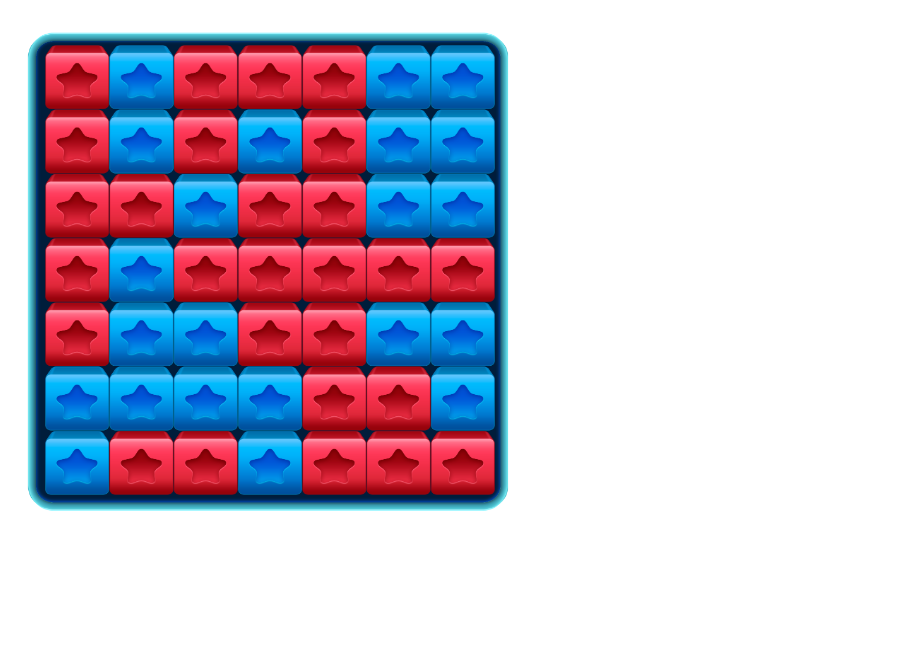
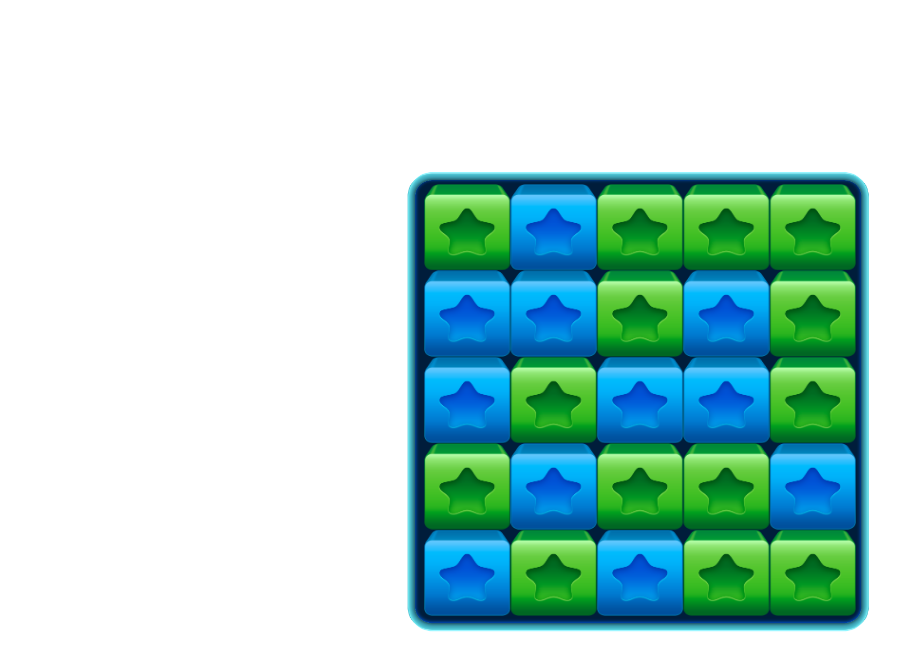
Before and after one commit to IvanNevraev/GameBlast, a plain HTML site: page index.html in a window 1280 px wide. Shown: the whole page, without its empty margins (0-905 px from the left). Drawn offline with Linux system fonts and the light colour scheme.

Commit message:
Total refactoring.

```diff
--- a/index.html
+++ b/index.html
@@ -7,7 +7,7 @@
 	<link rel="stylesheet" href="css/main.css">
 	<script type="text/javascript" src="js/functions.js"></script>
 	<script type="text/javascript" src="js/Model.js"></script>
-	<script type="text/javascript" src="js/Viewer.js"></script>
+	<script type="text/javascript" src="js/View.js"></script>
 	<script type="text/javascript" src="js/Controler.js"></script>
 	<script type="text/javascript" src="js/main.js"></script>
 	<meta name="viewport" content="width=device-width, initial-scale=1">
--- a/js/Controler.js
+++ b/js/Controler.js
@@ -1,22 +1,30 @@
 class Controller {
     _game;
-    constructor(game) {
+	_ctxCanvas;
+    objectRegister = {};
+    constructor(game, objectRegister, ctxCanvas) {
         this._game = game;
+        this.objectRegister = objectRegister;
+		this._ctxCanvas = ctxCanvas;
+		console.log(this);
     }
-    begin(ctxCanvas) {
+    begin() {
         document.addEventListener('click', (event) => {
             let mouseX = event.offsetX;
             let mouseY = event.offsetY;
-            for (let key in this._game._objects) {
-                for (let i = 0; i < this._game._objects[key].length; i++) {
-                    let x = this._game._objects[key][i]._X;
-                    let y = this._game._objects[key][i]._Y;
-                    let width = this._game._objects[key][i]._width;
-                    let height = this._game._objects[key][i]._height;
+            for (let key in this.objectRegister) {
+                for (let i = 0; i < this.objectRegister[key].length; i++) {
+					if(this.objectRegister[key][i]==null){
+						continue;
+					}
+                    let x = this.objectRegister[key][i].X;
+                    let y = this.objectRegister[key][i].Y;
+                    let width = this.objectRegister[key][i].width;
+                    let height = this.objectRegister[key][i].height;
                     let path2D = new Path2D();
                     path2D.rect(x, y, width, height);
-                    if (ctxCanvas.isPointInPath(path2D, mouseX, mouseY)) {
-                        this.targetObjectForClick(this._game._objects[key][i]);
+                    if (this._ctxCanvas.isPointInPath(path2D, mouseX, mouseY)) {
+                        this.targetObjectForClick(this.objectRegister[key][i]);
                     }
                 }
             }
@@ -25,46 +33,48 @@ class Controller {
     targetObjectForClick(object) {
 		//This function for check target object for available actions
         if (object instanceof Tile) {
-            console.log(this.amountTilesWithSameColor(object));
+			//Call the facade of the Game class
+            this._game.facade({
+				"clickOnTile":this.getArrayTilesWithSameColor(object)
+			});
         }
     }
-	amountTilesWithSameColor(tile){
-		//This function count amount tiles with same color located of the near
-		//amountTilesWithSameColorRec use for recursive call
-		//Next, call tile._field.linkTiles() for set isCounted to false
-		let amount = this.amountTilesWithSameColorRec(tile);
+	getArrayTilesWithSameColor(tile){
+		/*
+		The recursive method is based on the "raised hand" principle.
+		When a method is called for a neighboring tile of similar color,
+		it puts itself in the array and "lowers its hand".
+		*/
+		let arrayTiles = new Array();
+		this.getArrayTilesWithSameColorRec(tile,arrayTiles);
 		tile._field.linkTiles();
-		return amount;
+		return arrayTiles;
 	}
-    amountTilesWithSameColorRec(tile) {
-		tile._isCounted = true;
+    getArrayTilesWithSameColorRec(tile,arrayTiles) {
+		tile.isCounted = true;
+		arrayTiles.push(tile);
         let idColor = tile._color;
-        let amountTilesForBlast = 0;
-        if (tile._leftTile != null&&tile._leftTile._isCounted==false) {
-            if (idColor == tile._leftTile._color) {
-                amountTilesForBlast++;
-                amountTilesForBlast += this.amountTilesWithSameColorRec(tile._leftTile);
+        if (tile.leftTile != null&&tile.leftTile.isCounted==false) {
+            if (idColor == tile.leftTile._color) {
+                this.getArrayTilesWithSameColorRec(tile.leftTile,arrayTiles);
             }
         }
-        if (tile._upTile != null&&tile._upTile._isCounted==false) {
-            if (idColor == tile._upTile._color) {
-                amountTilesForBlast++;
-                amountTilesForBlast += this.amountTilesWithSameColorRec(tile._upTile);
+        if (tile.upTile != null&&tile.upTile.isCounted==false) {
+            if (idColor == tile.upTile._color) {
+                this.getArrayTilesWithSameColorRec(tile.upTile,arrayTiles);
             }
         }
-        if (tile._rightTile != null&&tile._rightTile._isCounted==false) {
-            if (idColor == tile._rightTile._color) {
-                amountTilesForBlast++;
-                amountTilesForBlast += this.amountTilesWithSameColorRec(tile._rightTile);
+        if (tile.rightTile != null&&tile.rightTile.isCounted==false) {
+            if (idColor == tile.rightTile._color) {
+                this.getArrayTilesWithSameColorRec(tile.rightTile,arrayTiles);
             }
         }
-        if (tile._bottomTile != null&&tile._bottomTile._isCounted==false) {
-            if (idColor == tile._bottomTile._color) {
-                amountTilesForBlast++;
-                amountTilesForBlast += this.amountTilesWithSameColorRec(tile._bottomTile);
+        if (tile.bottomTile != null&&tile.bottomTile.isCounted==false) {
+            if (idColor == tile.bottomTile._color) {
+                this.getArrayTilesWithSameColorRec(tile.bottomTile,arrayTiles);
             }
         }
 
-        return amountTilesForBlast;
+        return arrayTiles;
     }
 }
--- a/js/Model.js
+++ b/js/Model.js
@@ -1,140 +1,151 @@
 class Game {
-	_resources = {};
-	_loadPromise;
-	_objects = {};
-	_amountTilesForBlast = 2;
+	/*
+	 This is a main class of the game. It prepare and create all using content.
+	 Constrictor recive a object of the View class. This object will draw all objects.
+	 objectRegister contains current active objects.
+	 */
+	_view;
+	objectRegister = {};
+	amountWariablesColors = 2;
+	amountTilesForBlast = 2;
+	amountTilesInWidth = 5;
+	amountTilesInHeight = 5;
 
-	constructor() {
+	constructor(view, objectRegister) {
+		this._view = view;
+		this.objectRegister = objectRegister;
+		console.log(this);
 	}
-	loadResourses(resourcesPath) {
-		this._loadPromise = new Promise((resolve, reject) => {
-			let flag = 0;
-			for (let key in resourcesPath) {
-				if (key != "puthToResources") {
-					this._resources[key] = new Array();
-					for (let i = 0; i < resourcesPath[key].length; i++) {
-						let img = new Image();
-						img.src = resourcesPath["puthToResources"] + resourcesPath[key][i];
-						img.onload = () => {
-							flag++;
-							if (flag == resourcesPath["amountResources"]) {
-								resolve(flag);
-							}
-						}
-						this._resources[key].push(img);
-                    }
-                }
-            }
-		});
+	begin() {
+		this.createNewField();
+		this._view.draw();
 	}
-	begin(){
-
-	}
-}
-class Field{
-	_width;
-	_height;
-	_X;
-	_Y;
-	_amountTiles;
-	_img;
-	_arrayTiles;
-	_arrayTilesForDraw;
-	_widthTile;
-	_padding;
-	constructor(widthField = 0, heightField = 0, X = 0, Y = 0, amountTiles = 0, img = null) {
-		this._width = widthField;
-		this._height = heightField;
-		this._X = X;
-		this._Y = Y;
-		this._amountTiles = amountTiles;
-		this._img = img;
-		this._arrayTiles = new Array();
-		let widthTile = Math.sqrt(widthField * heightField / amountTiles);
-		let amountInWidth = Math.round(widthField / widthTile);
-		let amountInHeight = Math.round(heightField / widthTile);
-		this._padding = widthField * 0.1;
-		this._widthTile = (widthField - this._padding) / amountInWidth;
-		for (let i = 0; i < amountInHeight; i++){
-			let arr = new Array();
-			for(let k=0; k<amountInWidth; k++){
-				arr[k] = null;
-			}
-			this._arrayTiles[i] = arr;
-		}
-	}
-	//This method create tiles for field
-	craeteTiles(amountColors,arrayImg) {
-		this._arrayTilesForDraw = new Array();
-		let widthTile = this._widthTile;
-		let heightTile = this._widthTile;
-		let minSide = this._widthField < this._heightField ? "width" : "height";
-		let marginX = this._padding / 2;
-		let marginY = this._padding / 2;
-		if (this._widthField != this._heightField) {
-			if (minSide == "width") {
-				marginX = (this._widthField / this._heightField) * marginX;
-			} else {
-				marginY = (this._heightField / this._widthField) * marginY;
+	createNewField() {
+		//Create new field
+		let field = new Field(this.amountTilesInWidth, this.amountTilesInHeight);
+		//Add it into  register
+		this.objectRegister.Field = new Array(field);
+		//Call field`s method for create new tiles
+		field.craeteTiles(this.amountWariablesColors);
+		this.objectRegister.Tile = new Array();
+		//Add these tiles into register
+		for (let i = 0; i < field._matrixOfTiles.length; i++) {
+			for (let k = 0; k < field._matrixOfTiles[i].length; k++) {
+				this.objectRegister.Tile.push(field._matrixOfTiles[i][k]);
 			}
 		}
-		for(let i=0; i<this._arrayTiles.length; i++){
-			for (let k = 0; k < this._arrayTiles[i].length; k++){
-				let colorNumber = randomInteger(0, amountColors - 1);
-				let img = arrayImg[colorNumber];
-				let x = this._X + k * this._widthTile + marginX;
-				let y = this._Y + i * this._widthTile + marginY;
-				this._arrayTiles[i][k] = new Tile(widthTile, heightTile, x, y, img, i + " " + k, colorNumber,null,null,null,null,this);
-				this._arrayTilesForDraw.push(this._arrayTiles[i][k]);
-			}
-		}
-	}
-	linkTiles(){
-		for(let i=0; i<this._arrayTiles.length; i++){
-			for(let k=0; k<this._arrayTiles[i].length; k++){
-				this._arrayTiles[i][k]._isCounted = false;
-				if(k-1>=0){
-					this._arrayTiles[i][k]._leftTile = this._arrayTiles[i][k-1];
-				}
-				if(i-1>=0){
-					this._arrayTiles[i][k]._upTile = this._arrayTiles[i-1][k];
-				}
-				if(k+1<this._arrayTiles[i].length){
-					this._arrayTiles[i][k]._rightTile = this._arrayTiles[i][k+1];
-				}
-				if(i+1<this._arrayTiles.length){
-					this._arrayTiles[i][k]._bottomTile = this._arrayTiles[i+1][k];
+		//Call field`s method for link tiles each other
+		field.linkTiles();
+    }
+	facade(object){
+		//Any requests from the controller come here
+		for(let key in object){
+			if(key=="clickOnTile"){
+				if(object[key].length>=this.amountTilesForBlast){
+					this.blastTiles(object[key]);
 				}
 			}
 		}
 	}
+	blastTiles(arrayTiles){
+		//Remove tiles from objectRegister
+		console.log("Start Game.blastTiles()");
+		for(let i=0; i<arrayTiles.length; i++){
+			let index = this.objectRegister.Tile.indexOf(arrayTiles[i]);
+			delete this.objectRegister.Tile[index];
+		}
+		this._view.draw();
+		//Remove blaasted tiles from field`s matrix
+		/*let field = this.objectRegister.Field[0];
+		for (let i = 0; i < field._matrixOfTiles.length; i++) {
+			for (let k = 0; k < field._matrixOfTiles[i].length; k++) {
+				let index = this.objectRegister.Tile.indexOf(field._matrixOfTiles[i][k]);
+				if(index==-1){
+					field._matrixOfTiles[i][k] = null;
+				}
+			}
+		}*/
+		//Now, the field moves its tiles down to the vacant ones
+		this.objectRegister.Field[0].moveTiles();
+	}
 }
-class Tile{
-	_width;
-	_height;
-	_X;
-	_Y;
-	_img;
+class Obj {
+	width = 0;
+	height = 0;
+	X = 0;
+	Y = 0;
+	Z = 0;
+	img = null;
+	constructor() {
+
+    }
+}
+class Field extends Obj{
+	//This class for a field with tiles
+	_matrixOfTiles;
+	constructor(amountTilesInWidth, amountTilesInHeight) {
+		super();
+		//Create a matrix with the specified number of tiles
+		this._matrixOfTiles = new Array();
+		for (let i = 0; i < amountTilesInHeight; i++){
+			let arr = new Array();
+			for(let k=0; k<amountTilesInWidth; k++){
+				arr[k] = null;
+			}
+			this._matrixOfTiles[i] = arr;
+		}
+	}
+	craeteTiles(amountColors) {
+		//This method create tiles for field with specified number of colors
+		for (let i = 0; i < this._matrixOfTiles.length; i++){
+			for (let k = 0; k < this._matrixOfTiles[i].length; k++){
+				let colorNumber = randomInteger(0, amountColors - 1);
+				this._matrixOfTiles[i][k] = new Tile(i + " " + k, colorNumber,this,i,k);
+			}
+		}
+	}
+	linkTiles() {
+		//This method adds for each tile links to adjacent tiles
+		for (let i = 0; i < this._matrixOfTiles.length; i++){
+			for (let k = 0; k < this._matrixOfTiles[i].length; k++){
+				this._matrixOfTiles[i][k].isCounted = false;
+				if(k-1>=0){
+					this._matrixOfTiles[i][k].leftTile = this._matrixOfTiles[i][k-1];
+				}
+				if(i-1>=0){
+					this._matrixOfTiles[i][k].upTile = this._matrixOfTiles[i-1][k];
+				}
+				if (k + 1 < this._matrixOfTiles[i].length){
+					this._matrixOfTiles[i][k].rightTile = this._matrixOfTiles[i][k+1];
+				}
+				if (i + 1 < this._matrixOfTiles.length){
+					this._matrixOfTiles[i][k].bottomTile = this._matrixOfTiles[i+1][k];
+				}
+			}
+		}
+	}
+	moveTiles(){
+		console.log("Start Field.moveTiles()");
+		console.log(this._matrixOfTiles);
+	}
+}
+class Tile extends Obj{
 	_id;
 	_color;
-	_leftTile;
-	_upTile;
-	_rightTile;
-	_bottomTile;
 	_field;
-	_isCounted = false;
-	constructor(width = 0, height = 0, X = 0, Y = 0, img = null, id = -1, color = 1, leftTile = null, upTile = null, rightTile = null, bottomTile = null, field=null) {
-		this._width = width;
-		this._height = height;
-		this._X = X;
-		this._Y = Y;
-		this._img = img;
+	row;
+	column;
+	leftTile = null;
+	upTile = null;
+	rightTile = null;
+	bottomTile = null;
+	isCounted = false;
+	constructor(id="unkown",color=0,field=null,row=0,column=0) {
+		super();
 		this._id = id;
 		this._color = color;
-		this._leftTile = leftTile;
-		this._upTile = upTile;
-		this._rightTile = rightTile;
-		this._bottomTile = bottomTile;
 		this._field = field;
+		this.row = row;
+		this.column = column;
 	}
 }
--- /dev/null
+++ b/js/View.js
@@ -0,0 +1,101 @@
+class View{
+	/*
+	 This class draws all objects. Loads the required resources.
+	 Sets physical parameters for objects so that the controller can then identify them.
+	 */
+	_ctxCanvas;
+	_loadPromise; //This promise ensures that all resources are loaded
+	_nameOfImages;
+	_images = {};
+	objectRegister = {};
+	constructor(objectRegister, ctxCanvas, nameOfImages) {
+		this.objectRegister = objectRegister;
+		this._ctxCanvas = ctxCanvas;
+		this._nameOfImages = nameOfImages;
+		this.loadResourses();
+		console.log(this);
+	}
+	loadResourses() {
+		this._loadPromise = new Promise((resolve, reject) => {
+			let flag = 0;
+			for(let key in this._nameOfImages){
+				if(key!="puthToFiles"&&key!="amountOfFiles"){
+					this._images[key] = new Array();
+					for (let i = 0; i < this._nameOfImages[key].length; i++) {
+						let img = new Image();
+						img.src = this._nameOfImages.puthToFiles+this._nameOfImages[key][i];
+						img.onload = () => {
+							flag++;
+							if (flag == this._nameOfImages["amountOfFiles"]) {
+								resolve(flag);
+							}
+						}
+						this._images[key].push(img);
+					}
+				}
+			}
+		});
+	}
+	draw() {
+		this._loadPromise.then((result)=>{
+			this.drawField(this.objectRegister.Field[0],1);
+			this.drawAllTiles(this.objectRegister.Tile,0);
+		},(reject)=>{});
+    }
+	drawField(field,Z){
+		//Set phisical parametrs and draw
+		//Field are in center window all time
+		field.Z = Z;
+		field.img = this._images.Field[0];
+		//Get size window
+		let widthWindow = document.documentElement.clientWidth;
+		let heightWindow = document.documentElement.clientHeight;
+		//Index width/height field
+		let widthInTiles = field._matrixOfTiles[0].length;
+		let heightInTiles = field._matrixOfTiles.length;
+		if(widthInTiles>heightInTiles){
+			//Centering in width
+			field.width = widthWindow*0.6;
+			field.height = field.width*(heightInTiles/widthInTiles);
+			field.X = widthWindow*0.2;
+			field.Y = (heightWindow/2)-(field.height/2);
+		}else{
+			//Centering in height
+			field.height = heightWindow*0.6;
+			field.width = field.height*(widthInTiles/heightInTiles);
+			field.X = (widthWindow/2)-(field.width/2);
+			field.Y = heightWindow*0.2;
+		}
+		this.drawImage(field);
+	}
+	drawTile(tile){
+		//Set image for tile
+		tile.img = this._images.Tile[tile._color];
+		//Get phisical parametrs of tile`s field
+		let xField = tile._field.X;
+		let yField = tile._field.Y;
+		let widthField = tile._field.width;
+		let heightField = tile._field.height;
+		let widthInTiles = tile._field._matrixOfTiles[0].length;
+		let heightInTiles = tile._field._matrixOfTiles.length;
+		//Set phisical parametrs for tile
+		tile.Z = tile._field.Z+1;
+		tile.width = (widthField*0.9)/widthInTiles;
+		tile.height = (heightField*0.9)/heightInTiles;
+		tile.X = xField+(tile.width*tile.column)+widthField*0.05;
+		tile.Y = yField+(tile.height*tile.row)+heightField*0.05;
+		this.drawImage(tile);
+	}
+	drawAllTiles(tiles,delay=0){
+		for(let i=0; i<tiles.length; i++){
+			if(tiles[i]!=null){
+				setTimeout(()=>{
+					this.drawTile(tiles[i]);
+				},delay*i);
+			}
+		}
+	}
+	drawImage(object) {
+		this._ctxCanvas.drawImage(object.img, object.X, object.Y, object.width, object.height);
+	}
+}
--- a/js/Viewer.js
+++ /dev/null
@@ -1,15 +0,0 @@
-class Viewer{
-
-}
-class Rendering {
-	drawImg(object, ctxCanvas) {
-		ctxCanvas.drawImage(object._img, object._X, object._Y, object._width, object._height);
-	}
-	drawAll(arrayObjects, ctxCanvas, delay = 0) {
-		for (let i = 0; i < arrayObjects.length; i++) {
-			setTimeout(() => {
-				ctxCanvas.drawImage(arrayObjects[i]._img, arrayObjects[i]._X, arrayObjects[i]._Y, arrayObjects[i]._width, arrayObjects[i]._height);
-			}, delay*i);
-        }
-	}
-}
--- a/js/main.js
+++ b/js/main.js
@@ -1,83 +1,23 @@
 document.addEventListener("DOMContentLoaded", main);
 function main() {
-	//Set canvas for all window and receive its description and context
 	let mainCanvas = document.getElementById("mainCanvas");
 	mainCanvas.width = document.documentElement.clientWidth;
 	mainCanvas.height = document.documentElement.clientHeight;
 	let ctxCanvas = mainCanvas.getContext('2d');
-	//Make arrays with all necessary resources for game
-	let amountResources = 6;
-	let puthToResources = "img/";
-	let imgTiles = ["BlueTile.png", "RedTile.png", "GreenTile.png", "PurpleTile.png", "YellowTile.png"];
-	let imgField = ["Field.png"];
-	//Make object with maked arrays
-	let resources = {
-		"amountResources": amountResources,
-		"puthToResources": puthToResources,
-		"imgTile": imgTiles,
-		"imgField": imgField
+	//This is object with names of images
+	//Name of class : name of image
+	let nameOfImages = {
+		"amountOfFiles" : 6,
+		"puthToFiles" : "img/",
+		"Field" : ["Field.png"],
+		"Tile" : ["BlueTile.png","GreenTile.png","PurpleTile.png","RedTile.png","YellowTile.png"],
 	};
-	//Make new object of Game
-	let game = new Game();
-	game.loadResourses(resources);
-	//Make new object for controler
-	let controler = new Controller(game);
-	controler.begin(ctxCanvas);
-	game._loadPromise.then(
-		(result) => {
-			console.log("All resorses downloaded. Amount: " + result);
-			let field = new Field(500, 500, 20, 20, 50, game._resources.imgField[0], game);
-			game._objects["Field"] = [field];
-			field.craeteTiles(2,game._resources.imgTile);
-			field.linkTiles();
-			game._objects["Tile"] = field._arrayTilesForDraw;
-			let render = new Rendering();
-			let objectsForDraw = new Array();
-			objectsForDraw.push(field);
-			objectsForDraw = objectsForDraw.concat(field._arrayTilesForDraw);
-			render.drawAll(objectsForDraw, ctxCanvas,15);
-			console.log(game);
-			console.log(field);
-		},
-		(error) => {
-
-		});
-	/*const canvas1 = document.getElementById('mainCanvas');
-	const ctx = canvas1.getContext('2d');
-
-	// Create circle
-	const circle = new Path2D();
-	circle.arc(150, 75, 50, 0, 2 * Math.PI);
-	ctx.fillStyle = 'red';
-	ctx.fill(circle);
-	let i = new Image();
-	i.src = "img/BlueTile.png";
-	i.onload = () => {
-		ctx.drawImage(i, 100, 100, 100, 100);
-	}
-	let img = new Path2D();
-	img.rect(100, 100, 100, 100);
-
-
-	// Listen for mouse moves
-	canvas1.addEventListener('mousemove', function (event) {
-		// Check whether point is inside circle
-		console.log(ctx.isPointInPath(img,event.offsetX, event.offsetY));
-		if (ctx.isPointInPath(circle, event.offsetX, event.offsetY)) {
-			ctx.fillStyle = 'green';
-		}
-		else {
-			ctx.fillStyle = 'red';
-		}
-
-		// Draw circle
-		//ctx.clearRect(0, 0, canvas1.width, canvas1.height);
-		//ctx.fill(circle);
-
-		onlistener(elemDom) {
-		elemDom.addEventListener('mousemove', (event) => {
-			//console.log(event.offsetX + " " + event.offsetY);
-		});
-		}
-	});*/
+	//This register will use all our classes
+	//It containes all game objects
+	let objectRegister = {};
+	let view = new View(objectRegister, ctxCanvas, nameOfImages);
+	let game = new Game(view, objectRegister);
+	let controler = new Controller(game, objectRegister,ctxCanvas);
+	game.begin();
+	controler.begin();
 }
```
